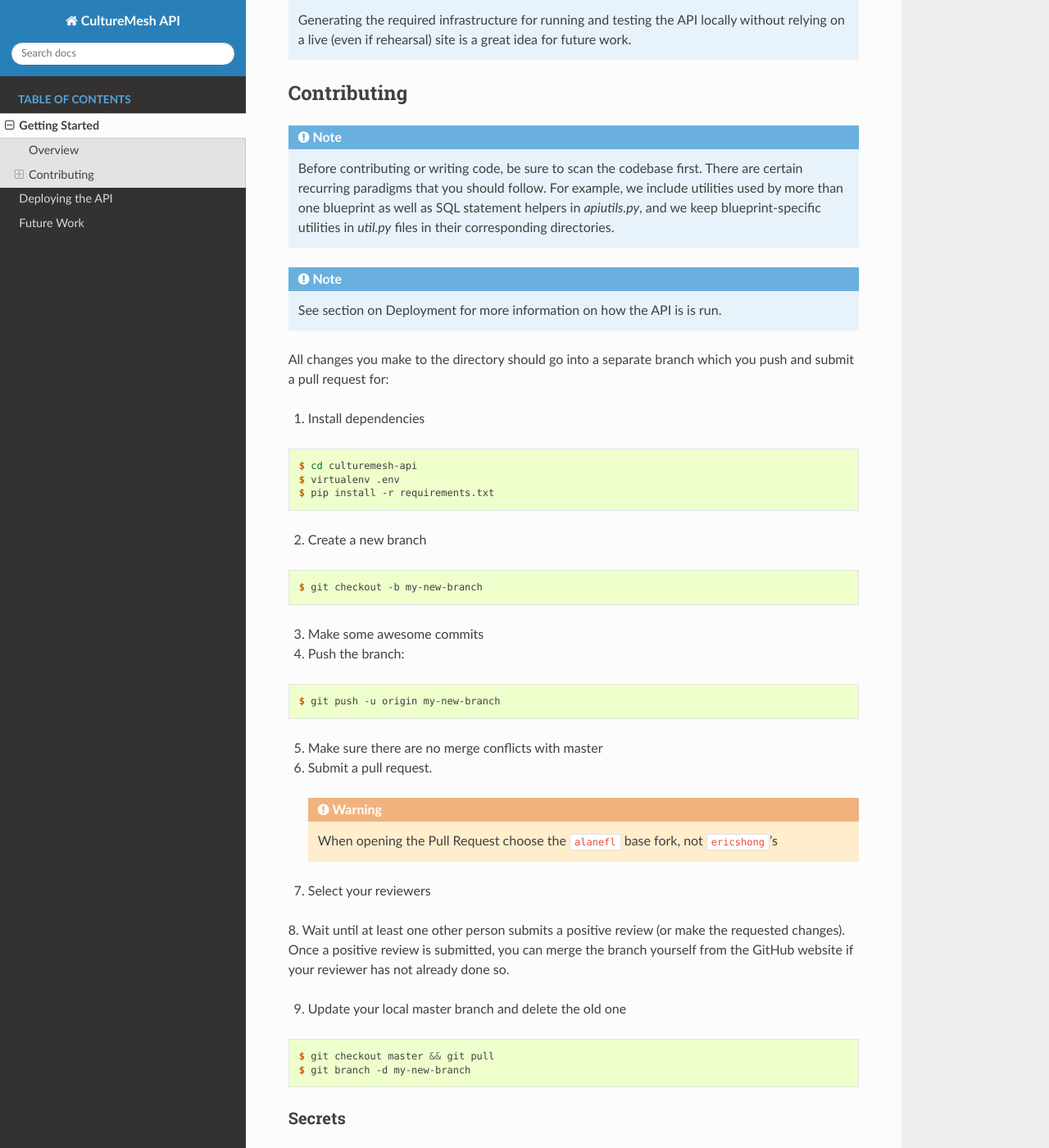
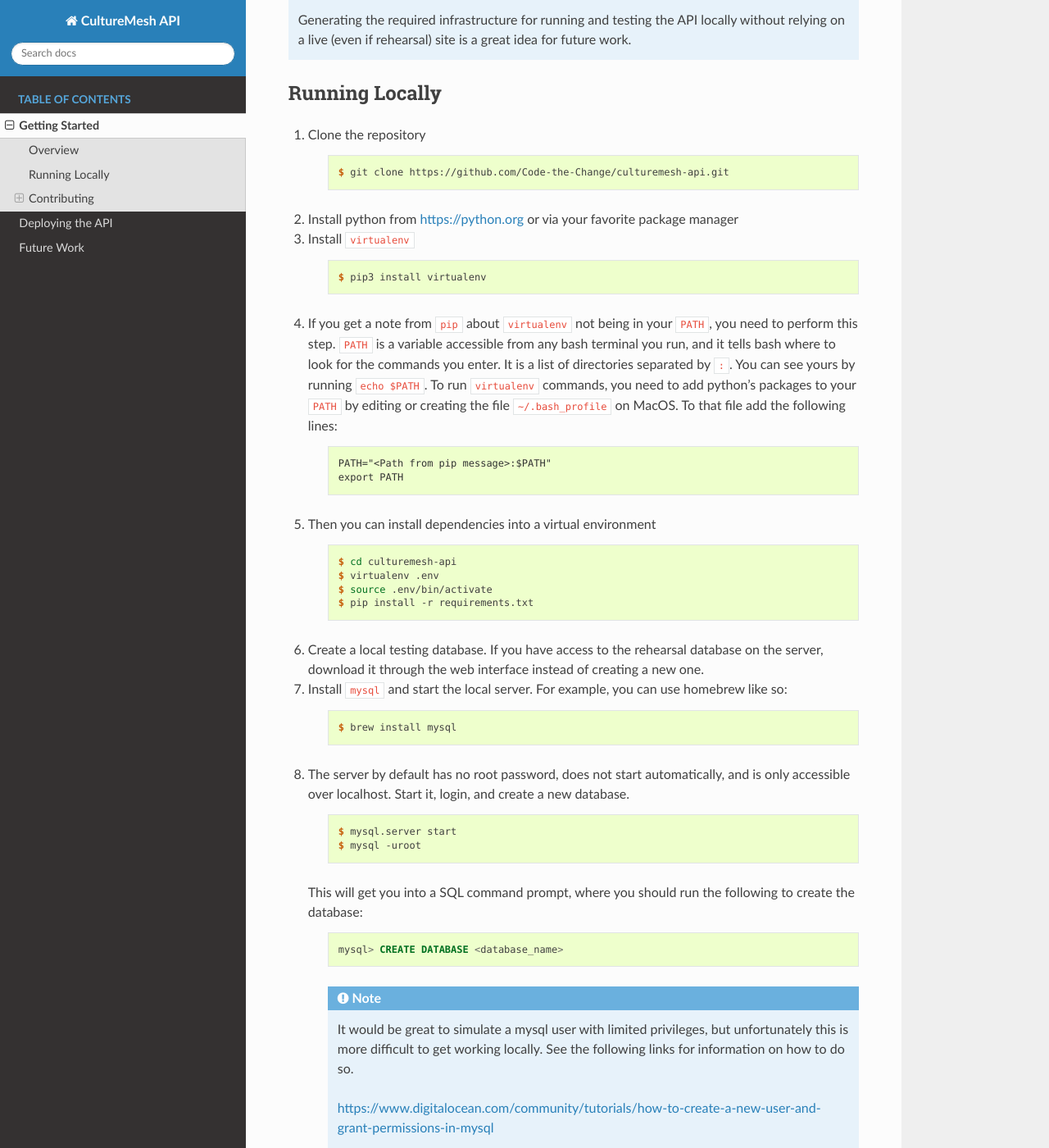
Before and after one commit to culturemesh/culturemesh-api, a Sphinx documentation site: the page built from docs/source/getting-started.rst, in a window 1280 px wide and 1400 px high, scrolled down 508 px. Shown: the whole window at 82% size. Built offline with Sphinx 7.4.7 and the Read the Docs theme 2.0.0, drawn with Linux system fonts in a browser that asks for light colours; some of the changed text lies outside the part shown.

Commit message:
Add instructions for running locally to docs

```diff
--- a/docs/source/getting-started.rst
+++ b/docs/source/getting-started.rst
@@ -25,6 +25,111 @@ API methods and objects.
   Generating the required infrastructure for running and testing the API locally
   without relying on a live (even if rehearsal) site is a
   great idea for future work.
+
+Running Locally
+---------------
+
+#. Clone the repository
+
+    .. code-block:: console
+
+        $ git clone https://github.com/Code-the-Change/culturemesh-api.git
+
+#. Install python from https://python.org or via your favorite package manager
+
+#. Install ``virtualenv``
+
+    .. code-block:: console
+
+      $ pip3 install virtualenv
+
+#. If you get a note from ``pip`` about ``virtualenv`` not being in your
+   ``PATH``, you need to perform this step. ``PATH`` is a variable accessible
+   from any bash terminal you run, and it tells bash where to look for the
+   commands you enter. It is a list of directories separated by ``:``. You can
+   see yours by running ``echo $PATH``. To run ``virtualenv`` commands, you need
+   to add python's packages to your ``PATH`` by editing or creating the file
+   ``~/.bash_profile`` on MacOS. To that file add the following lines:
+
+    .. code-block:: console
+
+      PATH="<Path from pip message>:$PATH"
+      export PATH
+
+#. Then you can install dependencies into a virtual environment
+
+    .. code-block:: console
+
+      $ cd culturemesh-api
+      $ virtualenv .env
+      $ source .env/bin/activate
+      $ pip install -r requirements.txt
+
+#. Create a local testing database. If you have access to the rehearsal database
+   on the server, download it through the web interface instead of creating a
+   new one.
+
+#. Install ``mysql`` and start the local server. For example, you can use
+   homebrew like so:
+
+    .. code-block:: console
+
+        $ brew install mysql
+
+#. The server by default has no root password, does not start automatically, and
+   is only accessible over localhost. Start it, login, and create a new
+   database.
+
+    .. code-block:: console
+
+        $ mysql.server start
+        $ mysql -uroot
+
+   This will get you into a SQL command prompt, where you should run the
+   following to create the database:
+
+    .. code-block:: mysql
+
+        mysql> CREATE DATABASE <database_name>
+
+    .. note:: It would be great to simulate a mysql user with limited privileges,
+        but unfortunately this is more difficult to get working locally. See the
+        following links for information on how to do so.
+
+        https://www.digitalocean.com/community/tutorials/how-to-create-a-new-user-and-grant-permissions-in-mysql
+
+        https://stackoverflow.com/questions/22267114/python-mysqldb-error-1045-access-denied-for-user
+
+        https://stackoverflow.com/questions/6885164/pymysql-cant-connect-to-mysql-on-localhost
+
+        https://stackoverflow.com/questions/6562691/python-3-2-script-to-connect-to-local-mysql-database#6562701
+
+    Now you can load the downloaded file into the database.
+
+    .. code-block:: mysql
+
+        mysql> USE <database_name>;
+        mysql> SOURCE <path_to_database_file>;
+        mysql> SHOW TABLES;
+
+    After the ``SHOW TABLES;`` command, you should see a bunch of tables listed.
+
+#. Follow the instructions in :ref:`secrets` to create the credentials file.
+   Fill in the database information for the root user as follows (if you left
+   the root user without a password):
+
+    .. code-block:: python
+
+    sql = {
+      'MYSQL_DATABASE_USER': 'root',
+      'MYSQL_DATABASE_PASSWORD': None,
+      'MYSQL_DATABASE_DB': '<database_name>',
+      'MYSQL_DATABASE_HOST': 'localhost'
+    }
+
+#. Now, you can run the API locally by executing ``python run.py``. Then,
+   send API requests (e.g. via Postman) to http://127.0.0.1:5000 as displayed
+   in the output from running the python file.
 
 Contributing
 ------------
```
